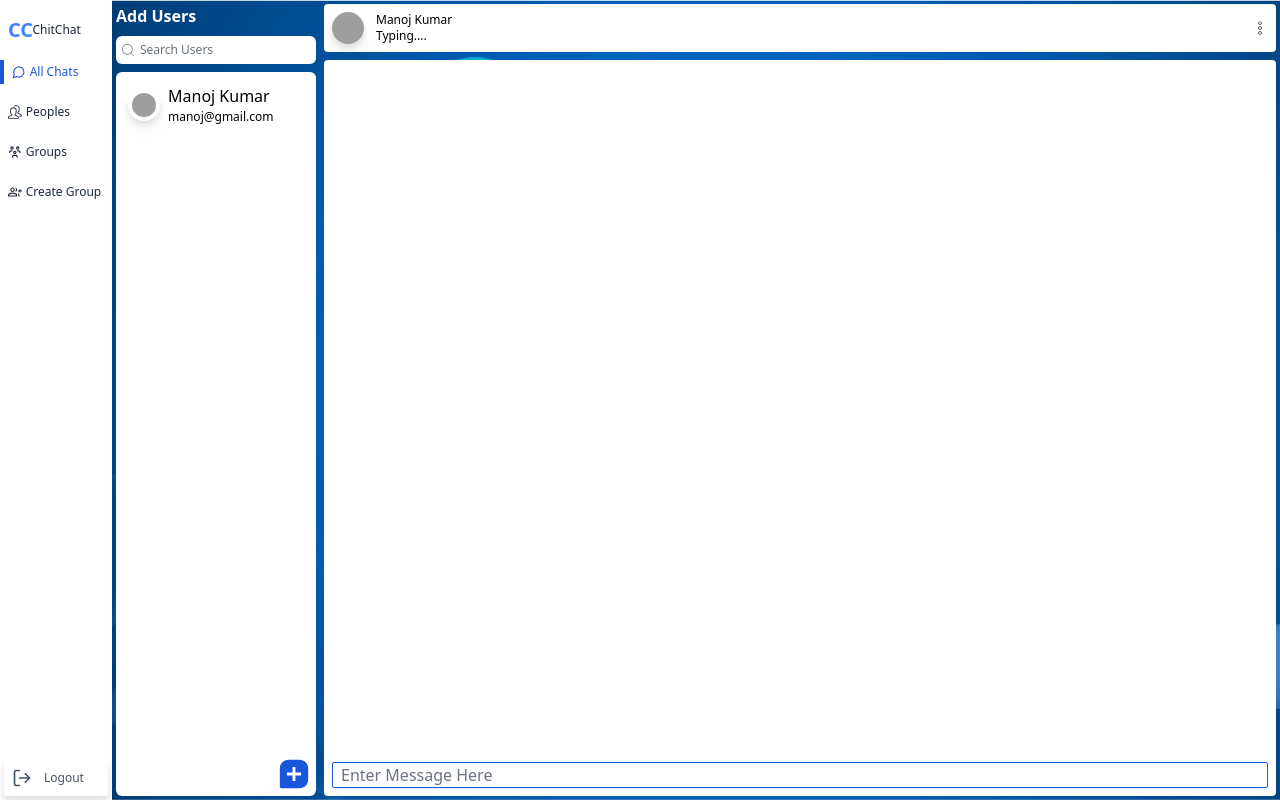
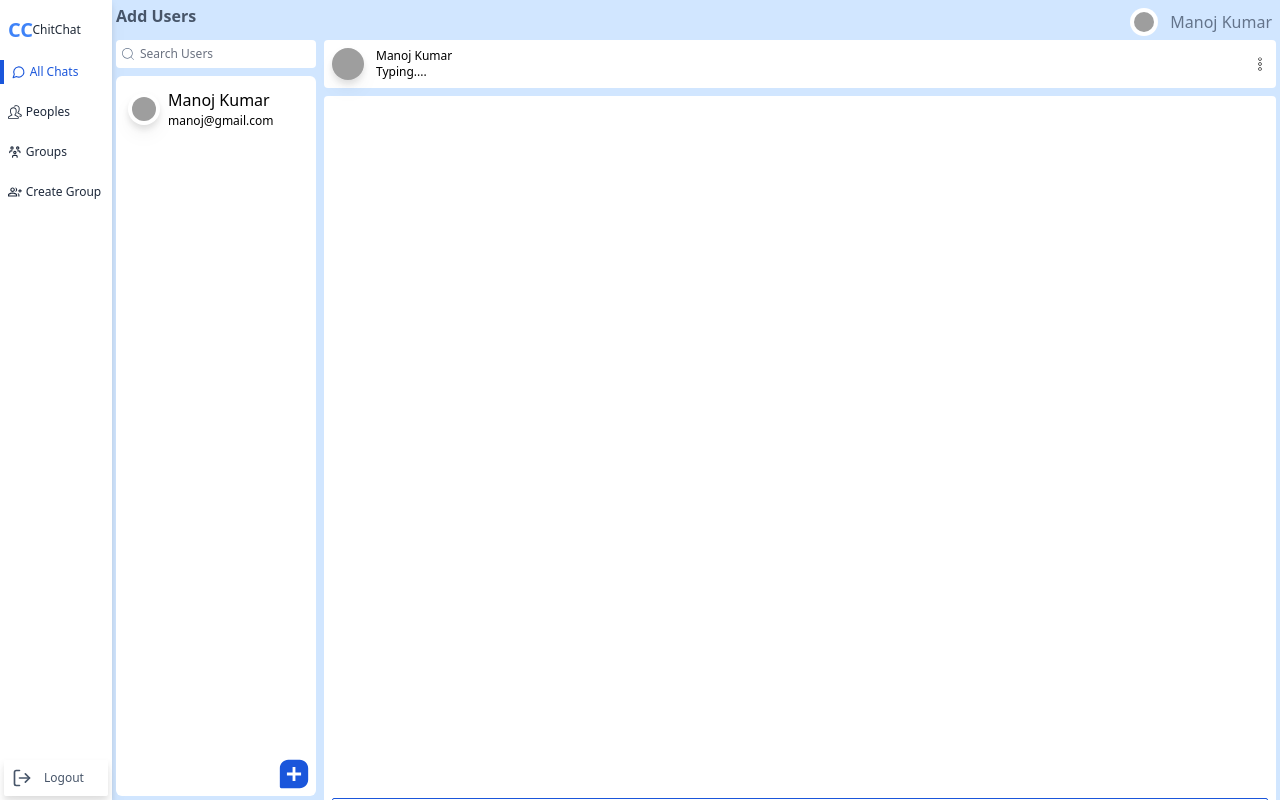
Before and after one commit to manojmksmanu/ChitChatNewfrontend, a React (Vite) app: page /home in a window 1280 px wide. Both pictures are taken after a click on the icon 294 px from the left and 774 px from the top of the page. Built offline with nearby package versions, Linux system fonts and the light colour scheme; grey boxes are pictures that could not be loaded.

Commit message:
also add logged user profile section

```diff
--- a/src/App.css
+++ b/src/App.css
@@ -1,5 +1,6 @@
 body {
-  background: url("./assets/bg.png");
+  /* background: url("./assets/bg.png"); */
+  background-color: #D1E6FF;
   background-position: center;
   background-size: cover;
   background-repeat: no-repeat;
--- a/src/components/AllChats/AllChats.jsx
+++ b/src/components/AllChats/AllChats.jsx
@@ -4,7 +4,7 @@ import ChatsAvtar from "../SmallComponents/ChatsAvtar";
 const AllChats = () => {
   return (
     <div className="h-full p-1 flex flex-col custom_scroll_bar w-52 relative">
-      <div className="font-semibold text-white mb-2">All Chats</div>
+      <div className="font-semibold text-slate-600 mb-3">All Chats</div>
       {/* Chats */}
       <div className="flex-grow bg-white overflow-x-hidden overflow-auto rounded-md">
         <div className="flex flex-col ">
--- a/src/components/FindChats/FindChats.jsx
+++ b/src/components/FindChats/FindChats.jsx
@@ -5,12 +5,12 @@ import { CiSearch } from "react-icons/ci";
 const FindChats = () => {
   return (
     <div className="h-full p-1 flex flex-col custom_scroll_bar w-52 ">
-      <div className="font-semibold text-white mb-2">Add Users</div>
+      <div className="font-semibold text-slate-600 mb-3">Add Users</div>
 
       <div className="w-full mb-2 relative flex items-center">
         <CiSearch className="absolute ml-1 text-slate-500" />
         <input
-          className="w-full rounded-md placeholder:text-xs flex  pl-6 pb-1 focus:no-underline focus:border-none"
+          className="w-full rounded placeholder:text-xs flex  pl-6 pb-1 focus:no-underline focus:border-none"
           placeholder="Search Users"
         />
       </div>
--- /dev/null
+++ b/src/components/SmallComponents/UserProfileSection.jsx
@@ -0,0 +1,18 @@
+import React from 'react'
+
+const UserProfileSection = () => {
+  return (
+    <div className='flex p-1 justify-end items-center gap-3 cursor-pointer'>
+      {" "}
+      <img
+        className="w-7 h-7 rounded-full bg-white  p-1"
+        src="https://encrypted-tbn0.gstatic.com/images?q=tbn:ANd9GcT8AJM9wkP__z2M-hovSAWcTb_9XJ6smy3NKw&s"
+      />
+      <span className='text-[16px] text-slate-500'>
+        Manoj Kumar
+      </span>
+    </div>
+  );
+}
+
+export default UserProfileSection
--- a/src/pages/Home.jsx
+++ b/src/pages/Home.jsx
@@ -6,6 +6,7 @@ import { BiSolidMessageSquareAdd } from "react-icons/bi";
 import FindChats from "../components/FindChats/FindChats";
 import { motion } from "framer-motion";
 import Modal from '../components/ConfirmationModalLogout/Modal'
+import UserProfileSection from "../components/SmallComponents/UserProfileSection";
 const Home = () => {
   const [toggleFindChats, setToggleFindChats] = useState(false);
   const toggleChats = () => {
@@ -28,6 +29,7 @@ const Home = () => {
       </div>
       {/* ---All chats Ends --  */}
       <div className="flex-grow p-1">
+        <UserProfileSection/>
         <MessageSection />
       </div>
       <Modal/>
```
